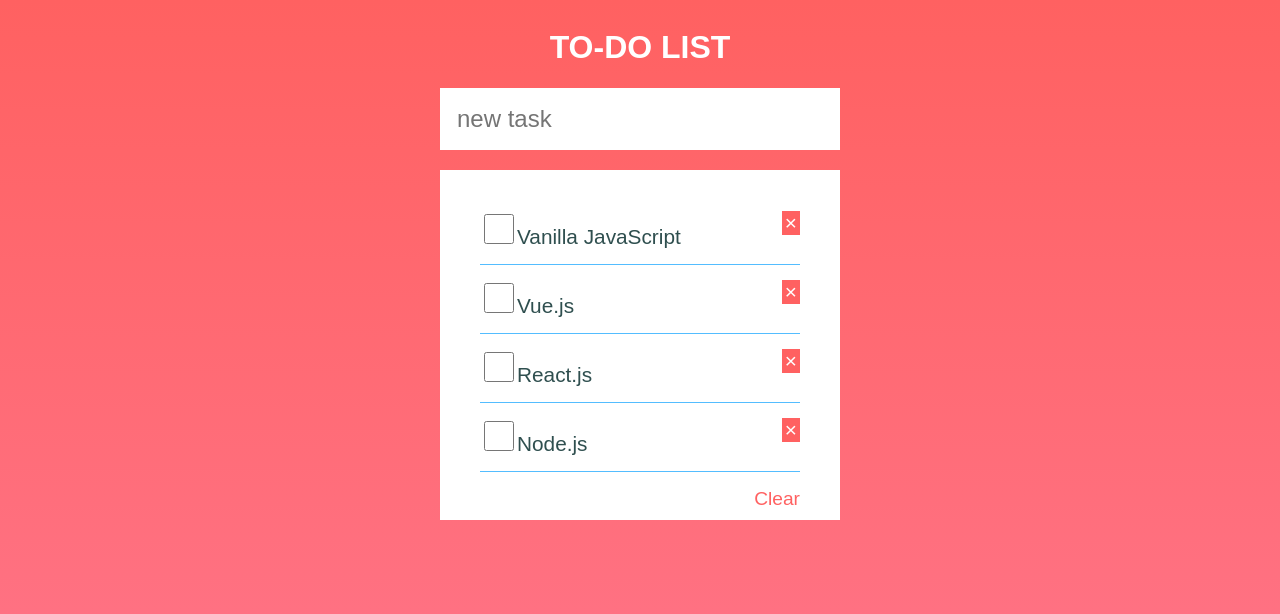
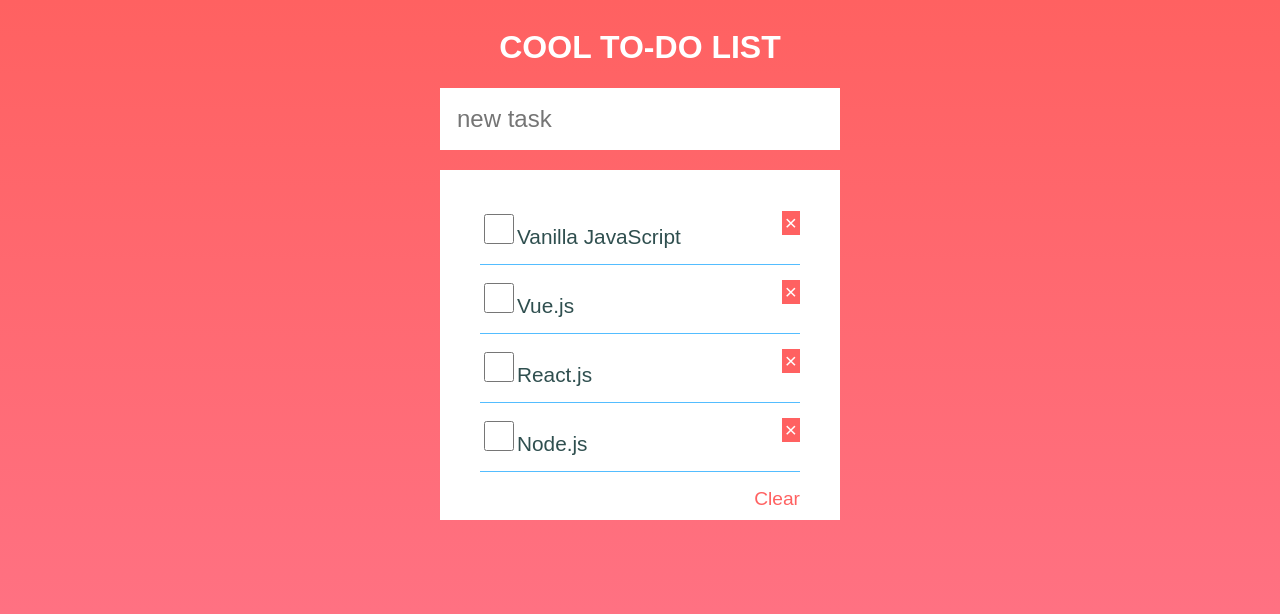
Before and after one commit to magur2017/background-generator, a plain HTML site: page index.html in a window 1280 px wide. Drawn offline with Linux system fonts and the light colour scheme.

Commit message:
changing title

```diff
--- a/index.html
+++ b/index.html
@@ -8,7 +8,7 @@
 	</head>
 	<body>
 		<div class="main">
-			<h1>TO-DO LIST</h1>
+			<h1>COOL TO-DO LIST</h1>
 			<form class="" action="index.html" method="post">
 				<input type="text" placeholder="new task" name="task">
 				<!-- <button  type="submit"><strong>ADD</strong></button> -->
```
